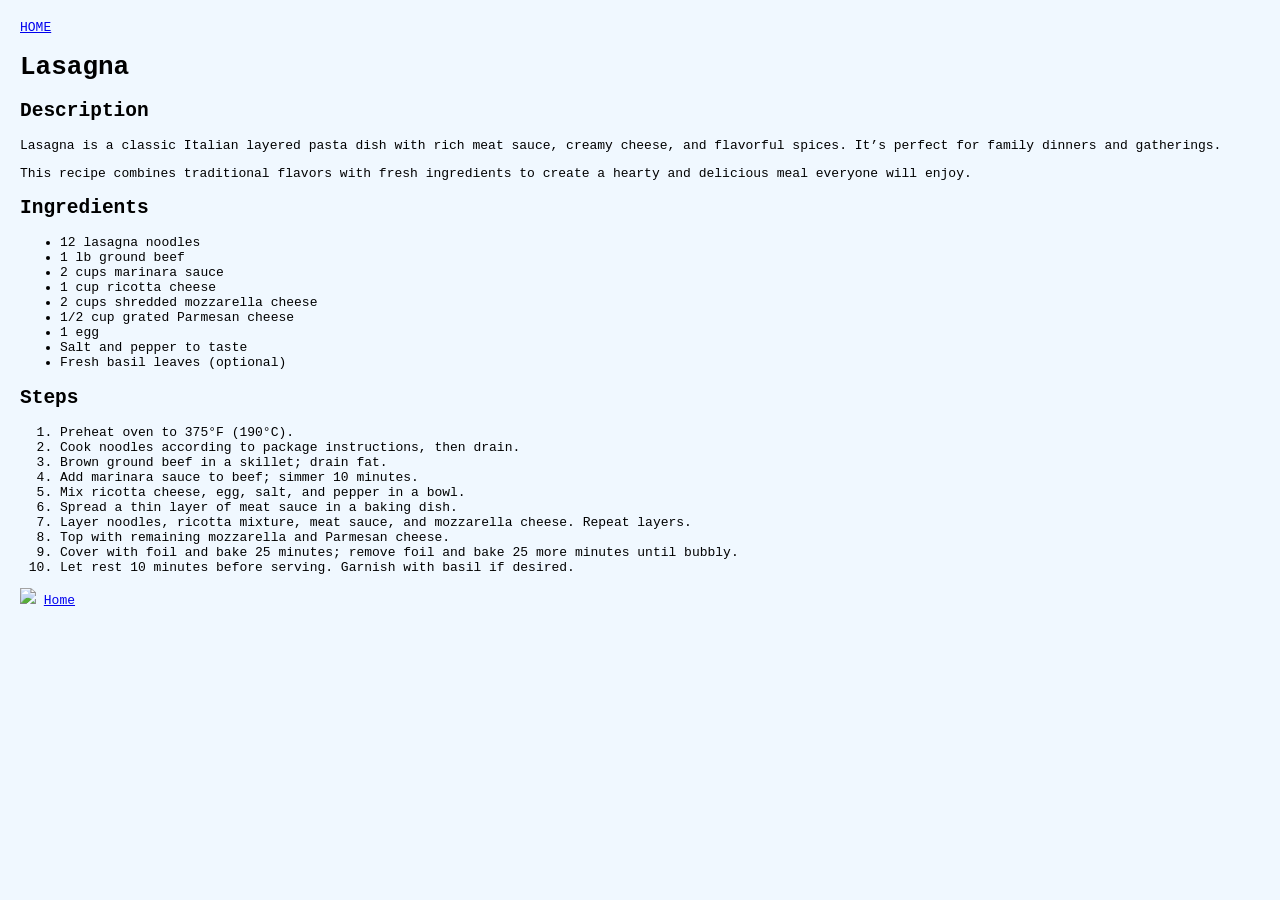
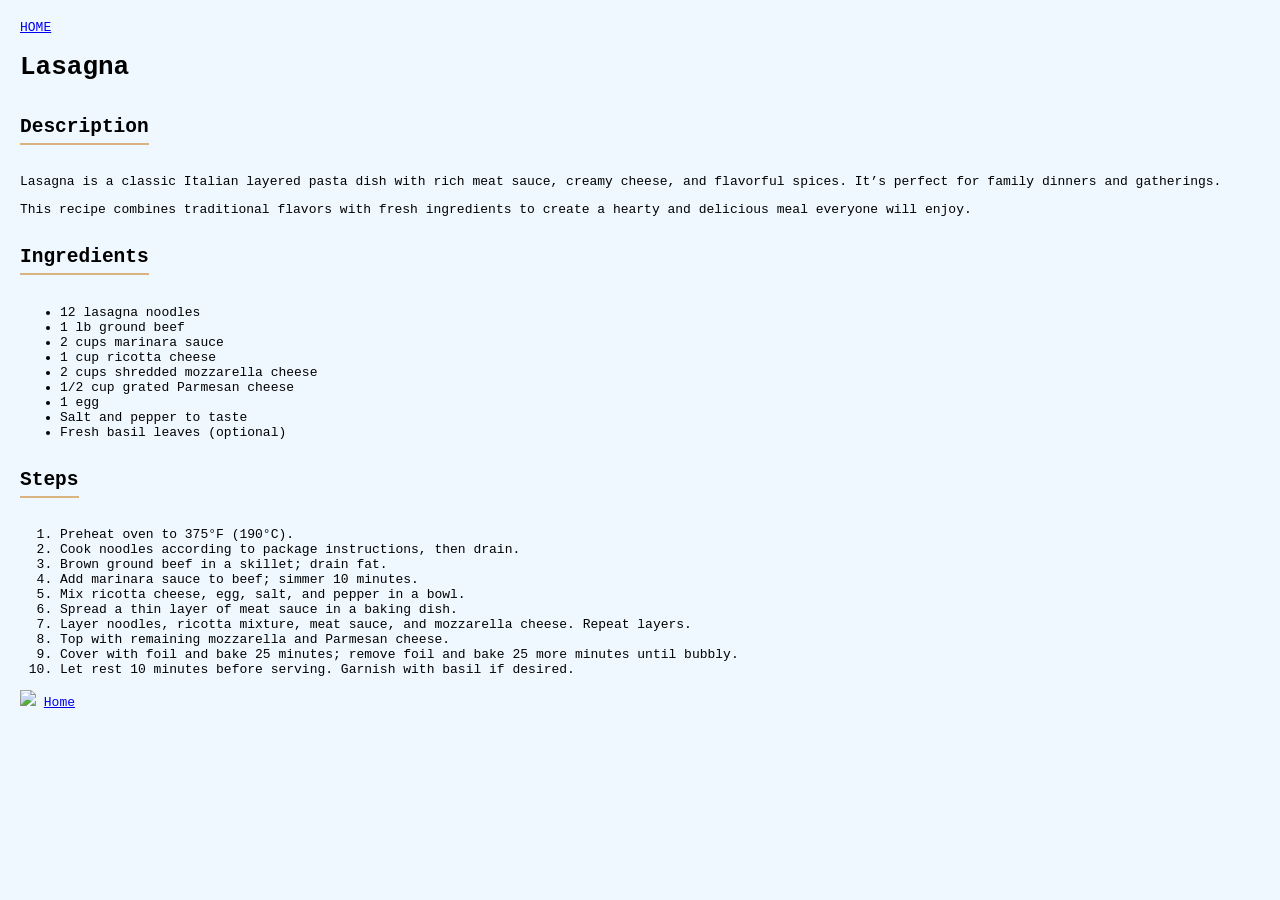

major deisgn changes

--- a/style.css
+++ b/style.css
@@ -18,20 +18,19 @@ section{
 
 body.home {
     background-color: grey;
-    background-image: url(pics/background_baking_new.jpg) ;
+    background-image: url(pics/ghibli_background.png) ;
 }
 
 
 div.home-block {
-    background-color: rgb(227, 201, 201);
     text-align: center;
-    text-decoration: underline dotted;
     padding: 50px ;          
     margin: 0;                 
     width: calc(100% + 40px);
     position: relative;
     left: -20px;
     box-shadow: 5px 5px 15px rgba(0, 0, 0, 0.3);
+    color: white;
 }
 
 section {
@@ -50,21 +49,40 @@ body.mochi{
     background-color: papayawhip;
 }
 body.crumble{
-    background-color: olive;
+    background-image: url(pics/crumble_bg.png);
+    background-size: cover;
+    
 }
 
 .header {
     display: flex;
-    gap: 20px; /* Abstand zwischen Links */
+    gap: 20px; 
     padding: 10px 20px;
 }
 
 .header a {
     text-decoration: none;
-    color: black; /* oder deine Wunschfarbe */
+    color: black; 
     font-weight: bold;
 }
 
 .header a.home-link {
-    font-size: 1.5em; /* HOME größer */
+    font-size: 1.5em; 
+}
+
+
+.back {
+    width: 70%;
+    margin: 40px auto;
+    padding: 35px;
+    background: rgba(255, 249, 240, 0.9);
+    border-radius: 20px;
+    box-shadow: 0 12px 30px rgba(60,40,20,.2);
+    backdrop-filter: blur(4px);
+}
+
+h2{
+    display:inline-block;
+    padding-bottom:5px;
+    border-bottom:2px solid #d9b382;
 }
